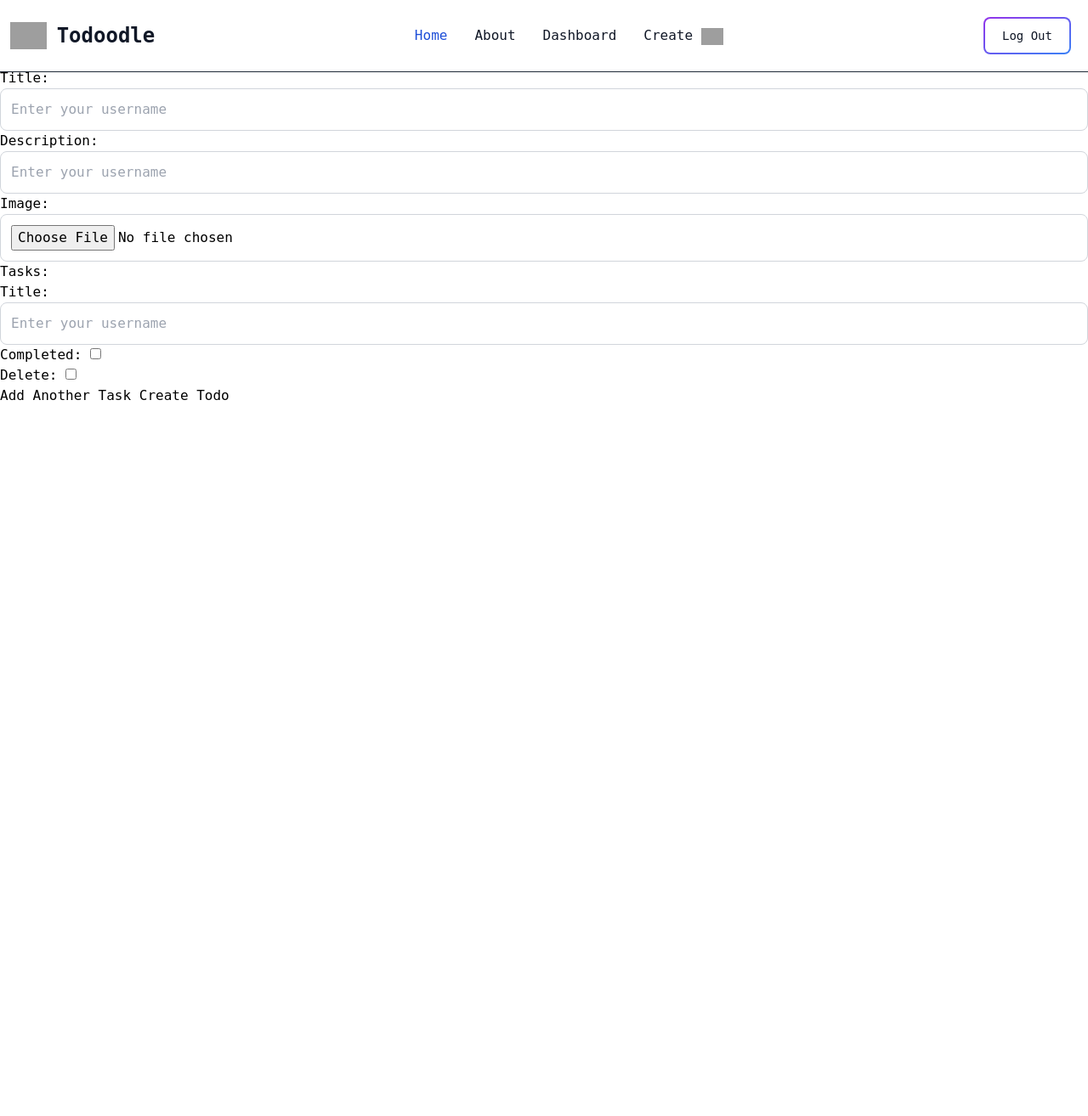
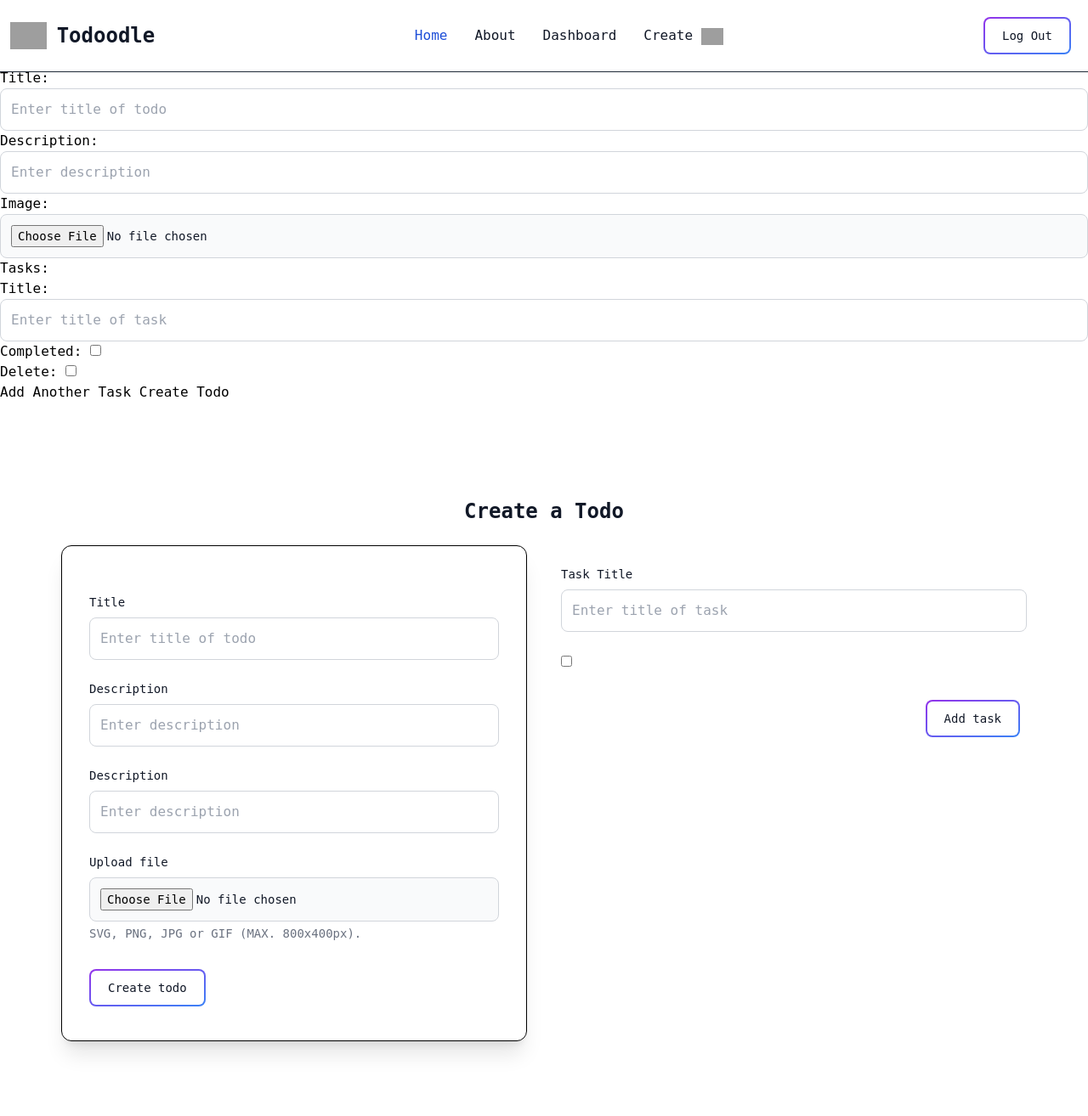
Before and after one commit to abhicodes07/Todoodle, a Django app: page /todo/ in a window 1280 px wide. Shown: the whole page at 85% size. Before the commit the page ends 471 px from the top, so only its background shows below. Run offline with Django 5.2, Linux system fonts and the light colour scheme; the visitor is signed in with stand-in values (Sample User, id 1); some libraries are stand-ins or nearby versions; some web fonts are replaced; grey boxes are pictures that could not be loaded.

Commit message:
Feat: add todo creation form

```diff
--- a/app/forms.py
+++ b/app/forms.py
@@ -69,7 +69,7 @@ class TodoForm(forms.ModelForm):
         widget=TextInput(
             attrs={
                 "class": "w-full p-3 border border-gray-300 rounded-lg focus:ring-2 focus:ring-blue-500 focus:border-blue-500 transition-all",
-                "placeholder": "Enter your username",
+                "placeholder": "Enter title of todo",
             }
         )
     )
@@ -78,7 +78,7 @@ class TodoForm(forms.ModelForm):
         widget=TextInput(
             attrs={
                 "class": "w-full p-3 border border-gray-300 rounded-lg focus:ring-2 focus:ring-blue-500 focus:border-blue-500 transition-all",
-                "placeholder": "Enter your username",
+                "placeholder": "Enter description",
             }
         ),
         max_length=400,
@@ -88,7 +88,7 @@ class TodoForm(forms.ModelForm):
         required=False,
         widget=ClearableFileInput(
             attrs={
-                "class": "w-full p-3 border border-gray-300 rounded-lg focus:ring-2 focus:ring-blue-500 focus:border-blue-500 transition-all",
+                "class": "block w-full p-3 text-sm text-gray-900 border border-gray-300 rounded-lg cursor-pointer bg-gray-50 focus:outline-none focus:ring-2 focus:ring-blue-500 focus:border-blue-500",
                 "accept": "image/*",  # accept only image file
             }
         ),
@@ -109,7 +109,7 @@ class TaskForm(forms.ModelForm):
         widget=TextInput(
             attrs={
                 "class": "w-full p-3 border border-gray-300 rounded-lg focus:ring-2 focus:ring-blue-500 focus:border-blue-500 transition-all",
-                "placeholder": "Enter your username",
+                "placeholder": "Enter title of task",
             }
         )
     )
--- a/app/templates/app/create_todo.html
+++ b/app/templates/app/create_todo.html
@@ -21,6 +21,88 @@
   <button type="submit">Create Todo</button>
 </form>
 
+<section class=" mt-10 min-h-screen flex items-center justify-center px-6 py-8 mx-auto bg-cover bg-center bg-no-repeat">
+  <div class="w-full bg-grey-400 p-8 bg-opacity-90">
+    <h1 class="text-2xl font-bold text-gray-900 mb-6 text-center">
+      Create a Todo
+    </h1>
+
+    <div class="grid grid-cols-2 gap-10 m-4 ">
+      <div class="border border-black p-8 rounded-xl shadow-xl">
+        <form class="space-y-6" method="POST" autocomplete="off" enctype="multipart/form-data">
+          {% csrf_token %}
+
+          <div>
+            <label for="{{ todo_form.title.id_for_label }}"
+              class="block mb-2 text-sm font-medium text-gray-900">Title</label>
+            {{ todo_form.title }}
+          </div>
+
+          <div>
+            <label for="{{ todo_form.description.id_for_label }}"
+              class="block mb-2 text-sm font-medium text-gray-900">Description</label>
+            {{ todo_form.description }}
+          </div>
+
+          <div>
+            <label for="{{ todo_form.description.id_for_label }}"
+              class="block mb-2 text-sm font-medium text-gray-900">Description</label>
+            {{ todo_form.description }}
+          </div>
+
+          <div>
+            <label for="{{ todo_form.image.id_for_label }}"
+              class="block mb-2 text-sm font-medium text-gray-900 dark:text-black">Upload
+              file</label>
+            {{ todo_form.image }}
+            <p class="mt-1 text-sm text-gray-500 dark:text-gray-500" id="file_input_help">SVG, PNG, JPG or GIF (MAX.
+              800x400px).</p>
+          </div>
+
+          <div>
+            <button
+              class="flex mt-2 relative inline-flex items-center justify-center p-0.5 mb-2 me-2 overflow-hidden text-sm font-medium text-gray-900 rounded-lg group bg-gradient-to-br from-purple-600 to-blue-500 group-hover:from-purple-600 group-hover:to-blue-500 hover:text-white dark:text-dark focus:ring-4 focus:outline-none focus:ring-blue-300 dark:focus:ring-blue-800">
+              <span
+                class="relative px-5 py-2.5 transition-all ease-in duration-75 bg-white rounded-md group-hover:bg-transparent">
+                Create todo
+              </span>
+            </button>
+          </div>
+        </form>
+      </div>
+
+      <div id="task-formset">
+        {{ formset.management_form }}
+        {% for form in formset %}
+        <div class="task-form">
+          <form class="space-y-6" method="POST" autocomplete="off" enctype="multipart/form-data">
+            {% csrf_token %}
+            <div>
+              <label for="{{ form.title.id_for_label }}" class="block mb-2 text-sm font-medium text-gray-900">Task
+                Title</label>
+              {{ form.title }}
+            </div>
+            <div>
+              {{ form.completed }}
+            </div>
+            <div class="flex justify-end">
+              <button
+                class="flex mt-2 relative inline-flex items-center justify-center p-0.5 mb-2 me-2 overflow-hidden text-sm font-medium text-gray-900 rounded-lg group bg-gradient-to-br from-purple-600 to-blue-500 group-hover:from-purple-600 group-hover:to-blue-500 hover:text-white dark:text-dark focus:ring-4 focus:outline-none focus:ring-blue-300 dark:focus:ring-blue-800">
+                <span
+                  class="relative px-5 py-2.5 transition-all ease-in duration-75 bg-white rounded-md group-hover:bg-transparent">
+                  Add task
+                </span>
+              </button>
+            </div>
+          </form>
+        </div>
+        {% endfor %}
+      </div>
+
+    </div>
+  </div>
+</section>
+
 <script>
   document.getElementById("add-task").addEventListener("click", function () {
     let totalForms = document.querySelector("#id_tasks-TOTAL_FORMS");
@@ -35,4 +117,5 @@
   });
 </script>
 
+<script src="https://cdn.jsdelivr.net/npm/flowbite@3.1.2/dist/flowbite.min.js"></script>
 {% endblock content %}
```
